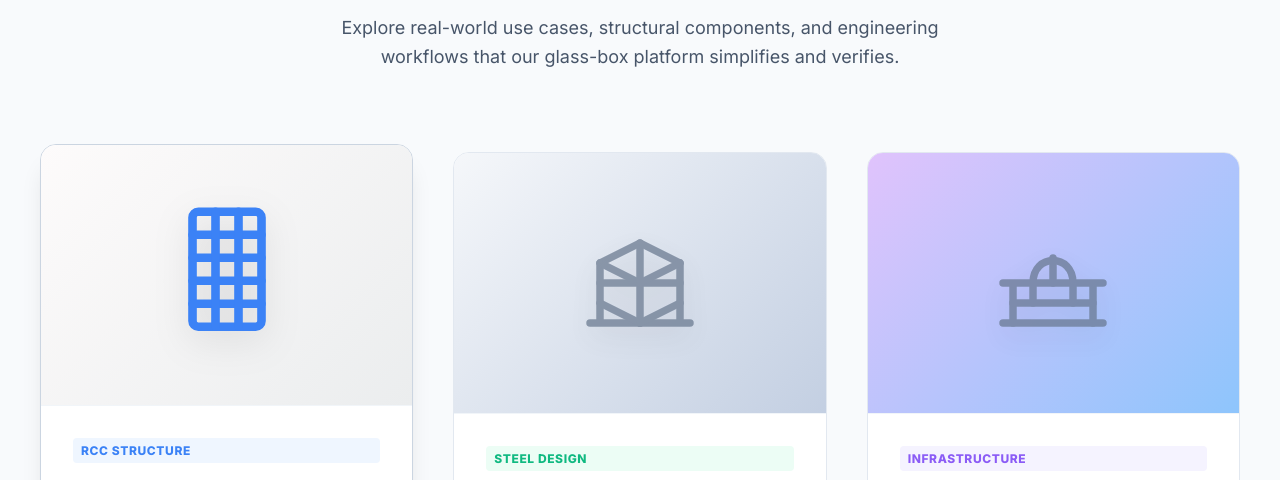
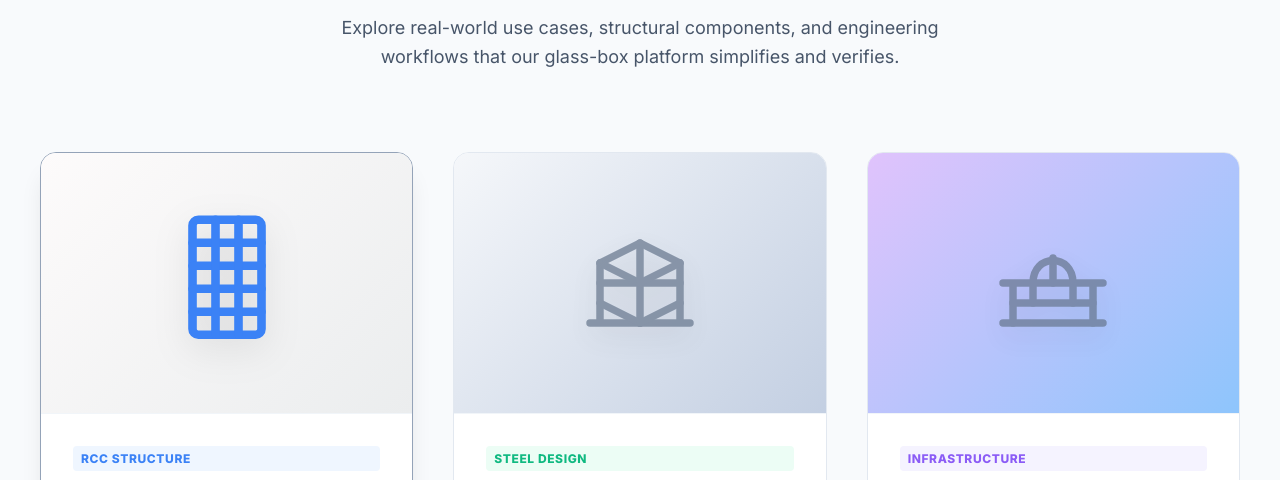
Before and after one commit to luminiferousBOT/stellar-civil, a website built with Vite: page showcase.html in a window 1280 px wide. In both pictures the pointer is over the element 226 px from the left and 730 px from the top of the page. Shown: the part 265-745 px from the top of the page. Built offline with nearby package versions, Linux system fonts and the light colour scheme.

Commit message:
Remove card pop up on hover, use simple highlight instead

```diff
--- a/css/showcase.css
+++ b/css/showcase.css
@@ -55,9 +55,8 @@
 }
 
 .showcase-card:hover {
-  transform: translateY(-8px);
   box-shadow: 0 20px 25px -5px rgba(0, 0, 0, 0.1), 0 10px 10px -5px rgba(0, 0, 0, 0.04);
-  border-color: #cbd5e1;
+  border-color: #94a3b8;
 }
 
 .showcase-image {
```
